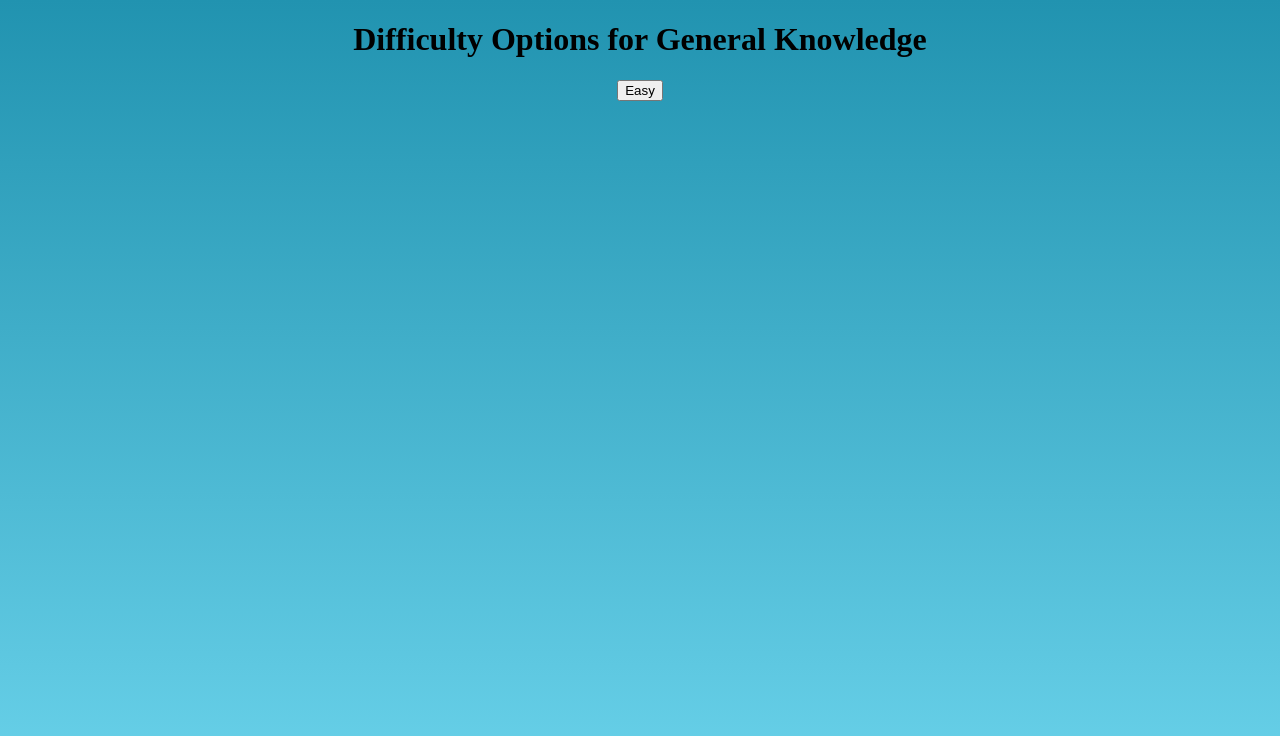
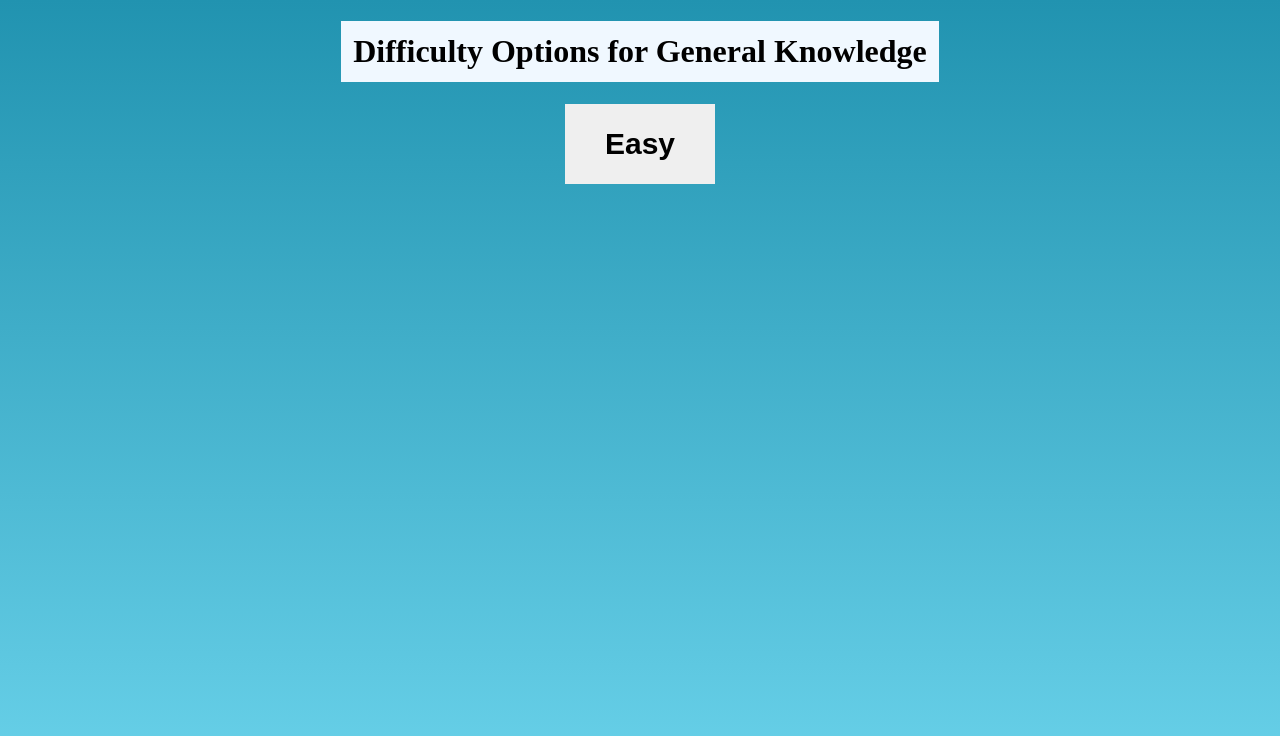
Before and after one commit to isaacruiz0/Project-2-Trivia, a React (Create React App) app in the folder trivia-app/: page /Difficulty in a window 1280 px wide. Shown: the top 736 px of the page. Built offline with nearby package versions, Linux system fonts and the light colour scheme.

Commit message:
added styling to difficult and category components

```diff
--- a/trivia-app/src/App.css
+++ b/trivia-app/src/App.css
@@ -4,6 +4,7 @@ body{
     height: 100vh;
     text-align: center;
 }
+/* Question Section */
 .defaultStart {
     background-color:  white;
     border: none;
@@ -47,6 +48,7 @@ body{
     font-size: 25px;
     border: none;
     background-color: white;
+    margin-top: 17px;
     transition-duration: 0.3s;
 
  }
@@ -63,5 +65,50 @@ body{
      padding:0px;
  }
  .judgement{
+     background-color: yellow;
+     width: fit-content;
+     margin-left: auto;
+     margin-right: auto;
+ }
+/* Category Section */
+.choose{
+    background-color: aliceblue;
+    width: fit-content;
+    margin-left:auto;
+    margin-right:auto;
+    padding: 12px;
+}
+.categoryButton{
+    width: 150px;
+    height: 80px;
+    font-size: large;
+    font-weight: bold;
+    border: none;
+    transition-duration: 0.2s;
 
- }
+}
+.categoryButton:hover{
+    background-color: rgb(10, 207, 10);
+    color: white;
+}
+/* Difficulty Section */
+.diffTitle{
+    background-color: aliceblue;
+    width: fit-content;
+    margin-left:auto;
+    margin-right:auto;
+    padding: 12px;
+}
+.diffButton{
+    width: 150px;
+    height: 80px;
+    font-size: 30px;
+    font-weight: bold;
+    border: none;
+    transition-duration: 0.2s;
+
+}
+.diffButton:hover{
+    background-color: rgb(10, 207, 10);
+    color: white;
+}
--- a/trivia-app/src/Category Components/Category.js
+++ b/trivia-app/src/Category Components/Category.js
@@ -8,8 +8,8 @@ function Category() {
   console.log("test")
   return (
     <div>
-        <h1>This is the Category Section</h1>
-        <button onClick={() => {navigate("/Difficulty")}}>General Knowledge</button>
+        <h1 className='choose'>Choose your knowledge of expertise</h1>
+        <button className='categoryButton' onClick={() => {navigate("/Difficulty")}}>General Knowledge</button>
     </div>
   )
 }
--- a/trivia-app/src/Category Components/GenKnoDiff.js
+++ b/trivia-app/src/Category Components/GenKnoDiff.js
@@ -6,10 +6,10 @@ function GenKnoDiff() {
 
   return (
     <div>
-      <h1>
+      <h1 className='diffTitle'>
         Difficulty Options for General Knowledge
       </h1>
-      <button onClick={() => {navigate("/Questions")}} >Easy</button>
+      <button className='diffButton' onClick={() => {navigate("/Questions")}} >Easy</button>
     </div>
   )
 }
```
